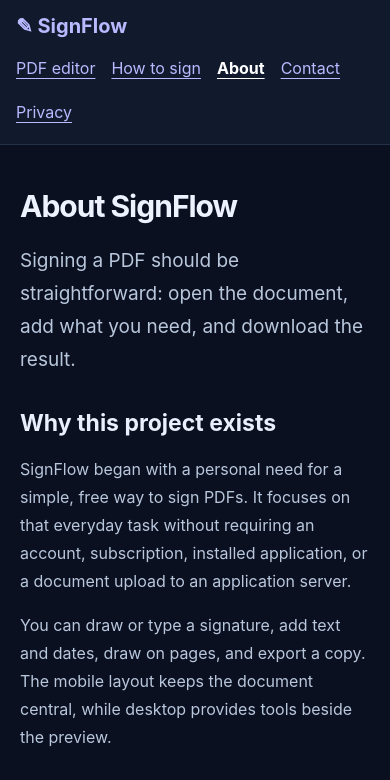
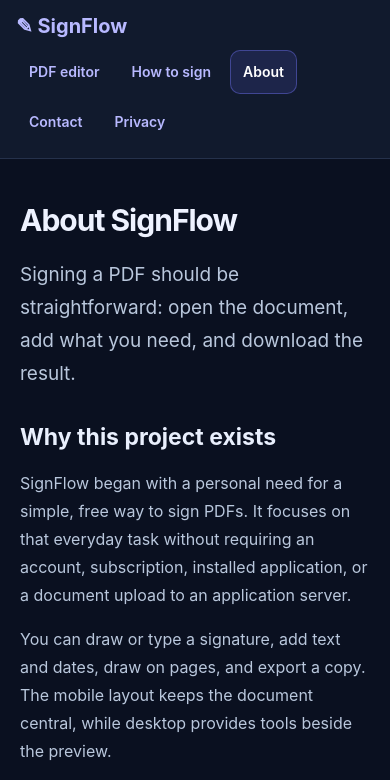
Before and after one commit to Ben-Ortiz/Signflow, a website: page about.html in a window 390 px wide. Shown: the top 780 px of the page. Drawn offline with Linux system fonts and the light colour scheme.

Commit message:
Style navigation with rounded links and clear interaction states

```diff
--- a/about.html
+++ b/about.html
@@ -15,7 +15,7 @@
       href="https://ben-ortiz.github.io/Signflow/about.html"
     />
     <link rel="icon" href="assets/favicon.svg" type="image/svg+xml" />
-    <link rel="stylesheet" href="styles.css?v=d9b46d89fb0a" />
+    <link rel="stylesheet" href="styles.css?v=fbf8fcc77b84" />
     <meta property="og:type" content="website" />
     <meta
       property="og:title"
--- a/styles.css
+++ b/styles.css
@@ -831,19 +831,56 @@
 .site-footer nav {
   display: flex;
   flex-wrap: wrap;
-  gap: 8px 20px;
+  gap: 6px;
 }
-.site-links a,
 .site-footer a {
   color: #b8b9ff;
   text-underline-offset: 4px;
 }
+.site-links a,
+.site-footer nav a,
+.site-menu a {
+  display: inline-flex;
+  align-items: center;
+  min-height: 40px;
+  padding: 8px 12px;
+  border: 1px solid transparent;
+  border-radius: 10px;
+  color: #c5d1e7;
+  font-size: 14px;
+  font-weight: 600;
+  line-height: 20px;
+  text-decoration: none;
+  transition:
+    background-color 150ms ease,
+    border-color 150ms ease,
+    color 150ms ease;
+}
+.site-links a:hover,
+.site-footer nav a:hover,
+.site-menu a:hover {
+  color: #fff;
+  background: #1d2b46;
+  border-color: #364762;
+}
 .site-links a[aria-current="page"] {
   color: #fff;
-  font-weight: 700;
+  background: #6366f126;
+  border-color: #7779ff66;
 }
-.site-links a {
-  padding: 8px 0;
+.site-nav a:focus-visible,
+.site-menu a:focus-visible,
+.site-menu summary:focus-visible,
+.site-footer nav a:focus-visible {
+  outline: 2px solid #a5a7ff;
+  outline-offset: 3px;
+}
+@media (prefers-reduced-motion: reduce) {
+  .site-links a,
+  .site-footer nav a,
+  .site-menu a {
+    transition: none;
+  }
 }
 .site-menu {
   position: relative;
@@ -941,8 +978,10 @@
   .site-nav {
     padding: 14px 16px;
   }
-  .site-links {
-    gap: 8px 16px;
+  .site-links a,
+  .site-footer nav a,
+  .site-menu a {
+    min-height: 44px;
   }
   .info-page main {
     padding: 24px 20px 48px;
```
Also changed, not shown: contact.html (+1 -1 lines), how-to-sign.html (+1 -1 lines), index.html (+1 -1 lines), privacy.html (+1 -1 lines).
